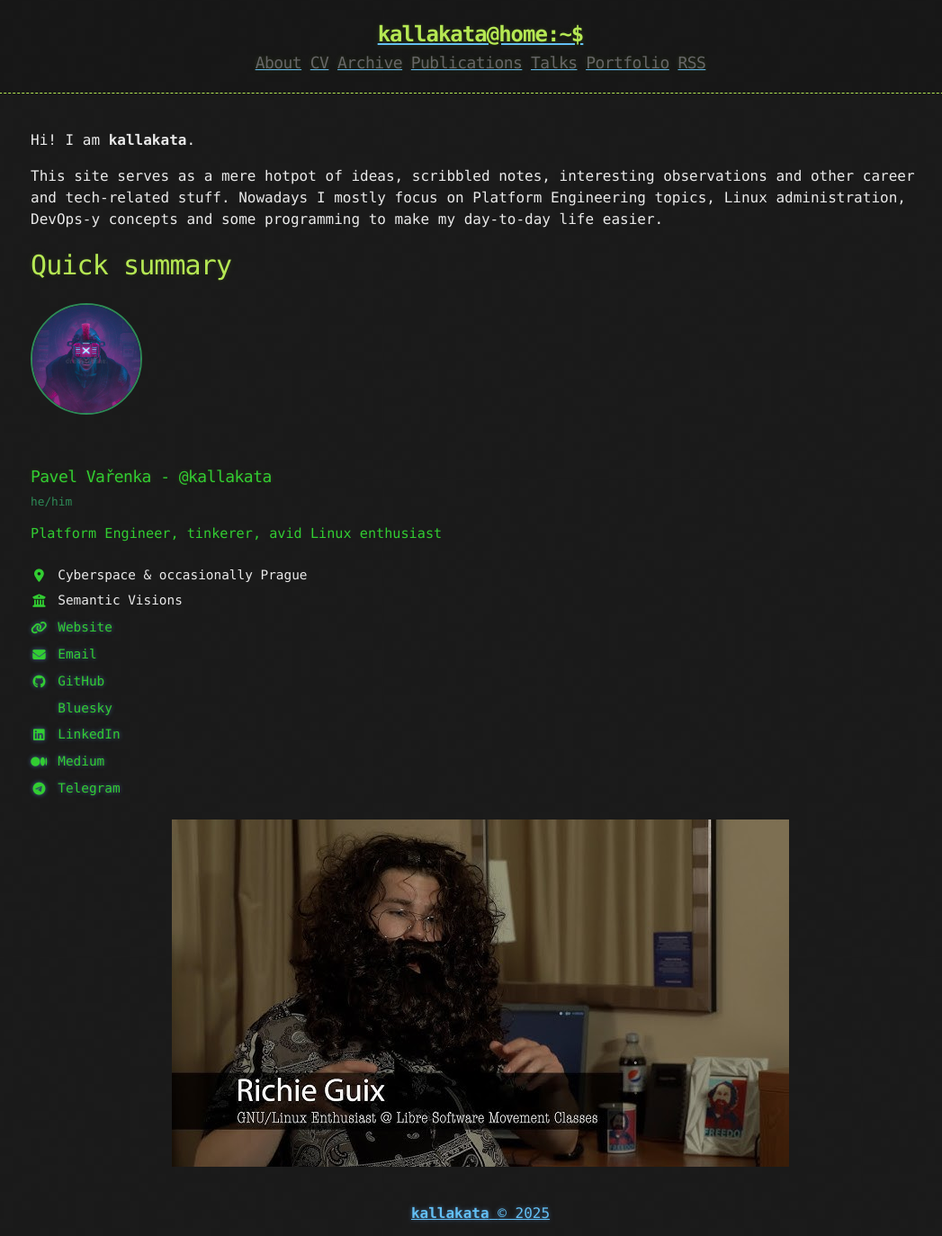
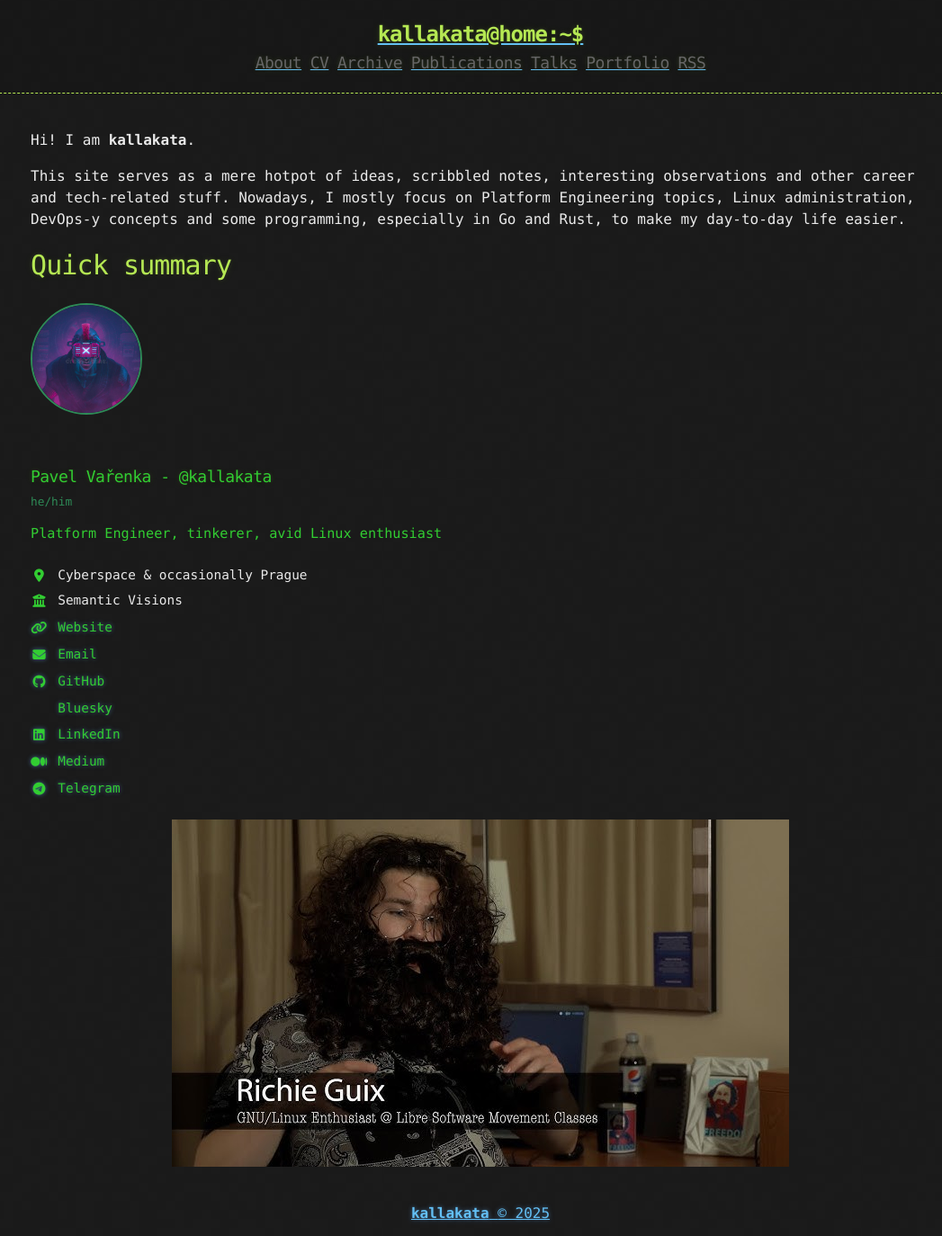
Before and after one commit to kallakata/kallakata.github.io, a Jekyll site: the page built from about.md, in a window 1280 px wide. Shown: the whole page at 90% size, without its empty margins (106-1153 px from the left). Built offline with Jekyll 4.4.1, drawn with Linux system fonts in a browser that asks for light colours.

Commit message:
Update about.md

```diff
--- a/about.md
+++ b/about.md
@@ -6,7 +6,7 @@ title: "About"
 
 Hi! I am **kallakata**.
 
-This site serves as a mere hotpot of ideas, scribbled notes, interesting observations and other career and tech-related stuff. Nowadays I mostly focus on Platform Engineering topics, Linux administration, DevOps-y concepts and some programming to make my day-to-day life easier.
+This site serves as a mere hotpot of ideas, scribbled notes, interesting observations and other career and tech-related stuff. Nowadays, I mostly focus on Platform Engineering topics, Linux administration, DevOps-y concepts and some programming, especially in Go and Rust, to make my day-to-day life easier.
 
 Quick summary
 ======
```
